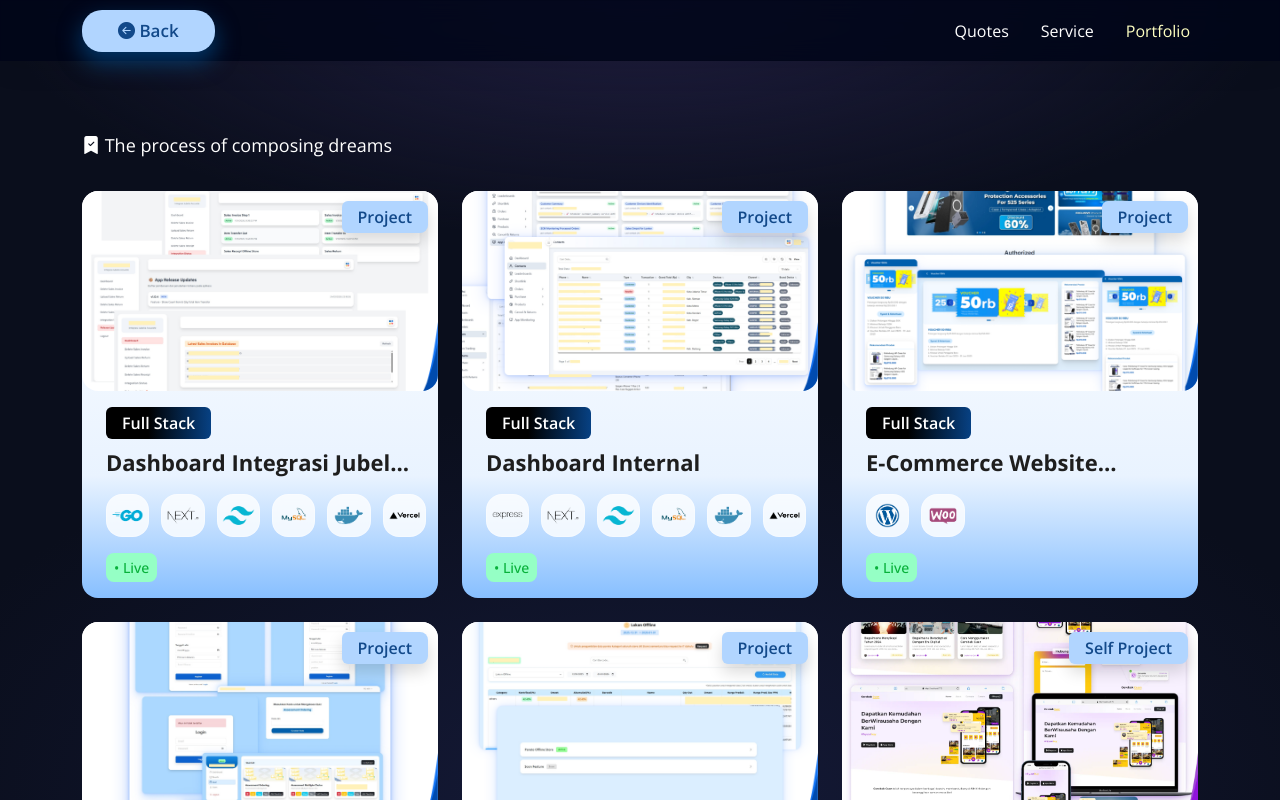
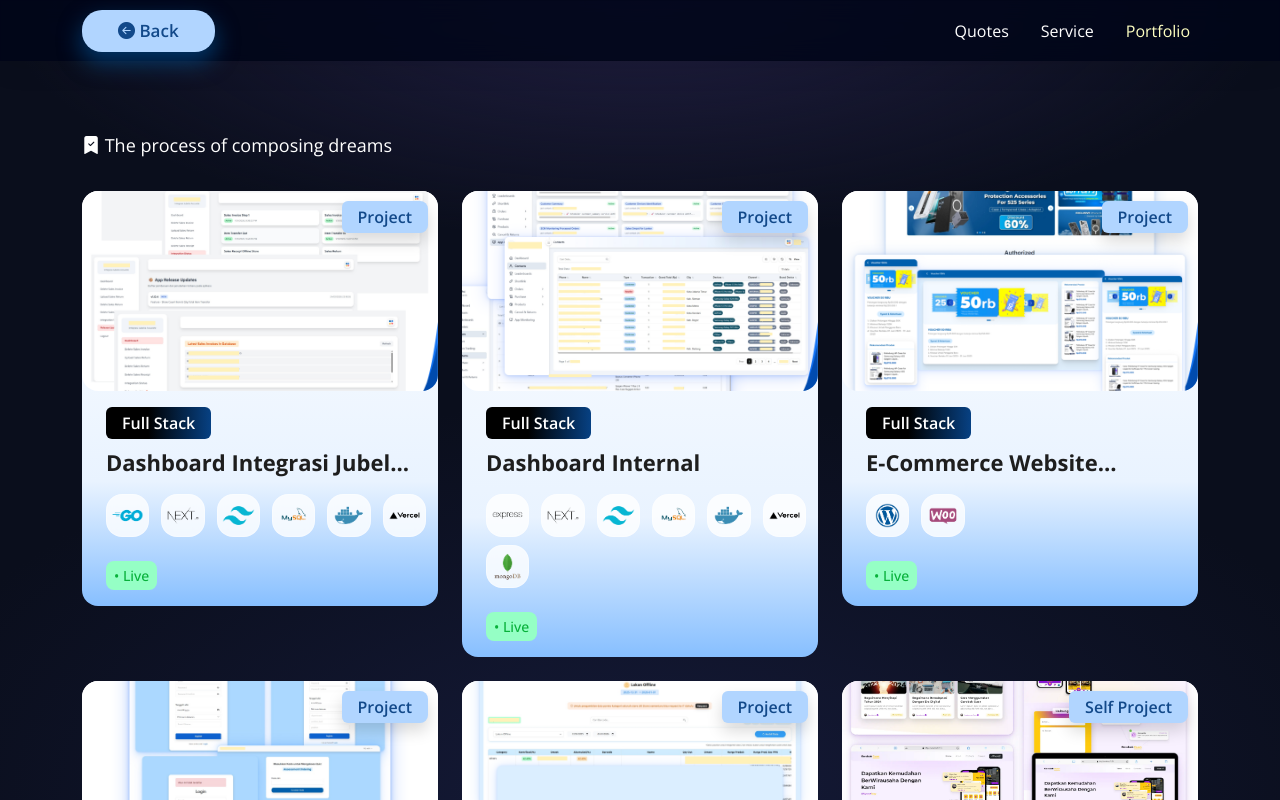
Before and after one commit to Okkst00/okkyst, a Next.js app: page /portfolio in a window 1280 px wide. Shown: the top 800 px of the page. Built offline with nearby package versions, Linux system fonts and the light colour scheme.

Commit message:
update latest project career

```diff
--- a/app/component/dynamicHeader/index.jsx
+++ b/app/component/dynamicHeader/index.jsx
@@ -113,7 +113,7 @@ const DynamicHeader = () => {
                 </div>
               </div>
               <a
-                href="https://okkyst-gallery.vercel.app/"
+                href="https://okkyst.vercel.app/"
                 className={`nav-link d-flex ${styles.togg}`}
               >
                 <img
--- a/app/component/portfolio/index.jsx
+++ b/app/component/portfolio/index.jsx
@@ -107,7 +107,7 @@ function Portfolio() {
                       <div className="row">
                         {item.technology.map((tech) => (
                           <div
-                            className="col col-lg-2 col-md-2 col-2 pe-0"
+                            className="col col-lg-2 col-md-2 col-2 pe-0 mb-2"
                             key={item.technology.id}
                           >
                             <Image
--- a/app/component/portfolioList/index.jsx
+++ b/app/component/portfolioList/index.jsx
@@ -97,7 +97,7 @@ const PortfolioList = () => {
                     <div className="row">
                       {item.technology.map((tech) => (
                         <div
-                          className="col col-lg-2 col-md-2 col-2 pe-0"
+                          className="col col-lg-2 col-md-2 col-2 pe-0 mb-2"
                           key={item.technology.id}
                         >
                           <Image
--- a/app/portfolio/[slug]/detail.module.css
+++ b/app/portfolio/[slug]/detail.module.css
@@ -177,6 +177,11 @@
   font-weight: 600;
 }
 
+.description {
+  color: #ffffff;
+  font-size: 19px;
+}
+
 .type {
   background: -webkit-linear-gradient(
     left,
--- a/app/portfolio/[slug]/page.jsx
+++ b/app/portfolio/[slug]/page.jsx
@@ -128,6 +128,7 @@ export default function DetailPage() {
             >
               {item.env}
             </span>
+            <div className={`mb-4 mt-5 ${styles.description}`}>{item.description}</div>
             <div
               className={`row mx-0 mt-4 d-flex align-items-center ${styles.wrapTech}`}
             >
--- a/public/assets/data/portfolio.json
+++ b/public/assets/data/portfolio.json
@@ -13,6 +13,7 @@
         "name": "Figma"
       }
     ],
+    "description":"-",
     "env": "Development"
   },
   {
@@ -29,6 +30,7 @@
         "name": "Figma"
       }
     ],
+    "description":"-",
     "env": "Development"
   },
   {
@@ -45,6 +47,7 @@
         "name": "Figma"
       }
     ],
+    "description":"-",
     "env": "Development"
   },
   {
@@ -61,6 +64,7 @@
         "name": "Figma"
       }
     ],
+    "description":"-",
     "env": "Development"
   },
   {
@@ -77,6 +81,7 @@
         "name": "Figma"
       }
     ],
+    "description":"-",
     "env": "Development"
   },
   {
@@ -103,6 +108,7 @@
         "name": "Mysql"
       }
     ],
+    "description":"-",
     "env": "End"
   },
   {
@@ -124,6 +130,7 @@
         "name": "Bootstrap"
       }
     ],
+    "description":"-",
     "env": "Development"
   },
   {
@@ -145,6 +152,7 @@
         "name": "Node.js"
       }
     ],
+    "description":"-",
     "env": "Live"
   },
   {
@@ -166,6 +174,7 @@
         "name": "Bootstrap"
       }
     ],
+    "description":"-",
     "env": "Development"
   },
   {
@@ -207,6 +216,7 @@
         "name": "Vercel"
       }
     ],
+    "description":"Website Untuk Menampilkan List Pareto Data Product Offline Store",
     "env": "Live"
   },
   {
@@ -238,6 +248,7 @@
         "name": "Docker"
       }
     ],
+    "description":"Website Quiz Untuk Mengakomodir Keperluan Divisi Human Capital",
     "env": "Live"
   },
   {
@@ -259,6 +270,7 @@
         "name": "WOO"
       }
     ],
+    "description":"Website Toko Online Yang Sudah Terintegrasi ke Omnichannel",
     "env": "Live"
   },
   {
@@ -298,8 +310,14 @@
         "id": 6,
         "image": "/images/vercel-icon.png",
         "name": "Vercel"
+      },
+      {
+        "id": 7,
+        "image": "/images/mongo-icon.png",
+        "name": "MongoDB"
       }
     ],
+    "description":"Dashboard Internal Perusahaan, Yang Berisi Analisa Customer dan Analisa Kebutuhan Pendukung Lainnya",
     "env": "Live"
   },
   {
@@ -341,6 +359,7 @@
         "name": "Vercel"
       }
     ],
+    "description":"Dashboard Untuk Integrasi Antara Jubelio dan Accurate Online, yang memiliki beberapa fitur yang membantu, seperti monitoring, bulk insert & hapus",
     "env": "Live"
   }
 ]
--- a/public/assets/data/portfolioFront.json
+++ b/public/assets/data/portfolioFront.json
@@ -57,6 +57,11 @@
         "id": 6,
         "image": "/images/vercel-icon.png",
         "name": "Vercel"
+      },
+      {
+        "id": 7,
+        "image": "/images/mongo-icon.png",
+        "name": "MongoDB"
       }
     ],
     "env": "Live"
--- a/public/assets/data/tech.json
+++ b/public/assets/data/tech.json
@@ -88,5 +88,10 @@
     "id": 18,
      "image": "/images/vercel-icon.png",
     "name": "-"
+  },
+  {
+    "id": 19,
+     "image": "/images/mongo-icon.png",
+    "name": "-"
   }
 ]
```
Also changed, not shown: public/images/mongo-icon.png (added).
